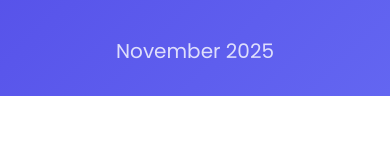
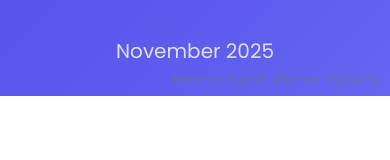
Before and after one commit to rajeshsharma88/wing-on-wheels, a plain HTML site: page index.html in a window 390 px wide. Shown: the part 340-500 px from the top of the page. Drawn offline with nearby package versions, Linux system fonts and the light colour scheme.

Commit message:
Add branding to slides for attribution
Added branding text to each slide for attribution.

```diff
--- a/index.html
+++ b/index.html
@@ -73,6 +73,21 @@
             to { opacity: 1; transform: translateY(0); }
         }
 
+        /* Branding at bottom right of slide */
+        .slide-branding {
+            position: absolute;
+            right: 35px;
+            bottom: 25px;
+            font-size: 0.93rem;
+            color: #64748b;
+            opacity: 0.75;
+            pointer-events: none;
+            z-index: 10;
+            font-style: italic;
+            letter-spacing: 0.1px;
+            text-align: right;
+        }
+
         /* Slide 1 - Title Slide */
         .title-slide {
             background: linear-gradient(135deg, var(--color-primary) 0%, var(--color-primary-light) 100%);
@@ -114,7 +129,6 @@
             transform: scale(1.1);
             fill-opacity: 0.3;
         }
-
 
         /* Standard slide header */
         .slide-header {
@@ -413,6 +427,11 @@
             .title-slide h2 { font-size: 1.5rem; }
             .slide-header h2 { font-size: 2rem; }
             .navigation { padding: 20px 40px; }
+            .slide-branding {
+                right: 18px;
+                bottom: 14px;
+                font-size: 0.85rem;
+            }
         }
 
         @media (max-width: 768px) {
@@ -423,6 +442,11 @@
             .title-slide h2 { font-size: 1.2rem; }
             .navigation { padding: 15px 20px; }
             .nav-button { padding: 10px 16px; font-size: 0.9rem; }
+            .slide-branding {
+                right: 10px;
+                bottom: 8px;
+                font-size: 0.75rem;
+            }
         }
     </style>
 </head>
@@ -440,6 +464,7 @@
                 <h1>Delhi/NCR Kids Ride-On Toys Market Analysis</h1>
                 <h2>Regional Market Intelligence &amp; Strategic Opportunities</h2>
                 <div class="date">November 2025</div>
+                <div class="slide-branding">Made by Rajesh Sharma" Digital IQ</div>
             </div>
 
             <!-- Slide 2: Delhi/NCR Market Overview -->
@@ -482,6 +507,7 @@
                         <div class="value">10-12% CAGR</div>
                     </div>
                 </div>
+                <div class="slide-branding">Made by Rajesh Sharma" Digital IQ</div>
             </div>
 
             <!-- Slide 3: Regional Breakdown -->
@@ -535,6 +561,7 @@
                         <li>Noida/Outer represents the largest sub-region by market share, driven by volume.</li>
                     </ul>
                 </div>
+                <div class="slide-branding">Made by Rajesh Sharma" Digital IQ</div>
             </div>
 
             <!-- Slide 4: Channel Distribution -->
@@ -554,6 +581,7 @@
                         <li>Hamleys holds a strategic advantage in NCR for premium, in-person retail experiences.</li>
                     </ul>
                 </div>
+                <div class="slide-branding">Made by Rajesh Sharma" Digital IQ</div>
             </div>
 
             <!-- Slide 5: Competitor Landscape -->
@@ -587,6 +615,7 @@
                         <li>A substantial 52% of the market remains fragmented and is ripe for disruption by new entrants.</li>
                     </ul>
                 </div>
+                <div class="slide-branding">Made by Rajesh Sharma" Digital IQ</div>
             </div>
 
             <!-- Slide 6: Price Segmentation -->
@@ -598,7 +627,7 @@
                 <div class="price-segments">
                     <div class="card segment-card"><h3>Budget</h3><div class="range">₹500-1,500</div><div class="share">18%</div><div class="players">Lower than national avg (25%)</div></div>
                     <div class="card segment-card"><h3>Mid-Range</h3><div class="range">₹1,500-4,000</div><div class="share">45%</div><div class="players">Consistent with national avg</div></div>
-                    <div class="card segment-card sweet-spot"><h3>Premium</h3><div class="range">₹4,000-7,000</div><div class="share">25%</div><div class="players">Higher than national avg (20%)</div><span class="sweet-spot-badge">REGIONAL SWEET SPOT</span></div>
+                    <div class="card segment-card sweet-spot"><h3>Premium</h3><div class="range">₹4,000-7,000</div><div class="share">25%</div><div class="players">Higher than national avg (20%)</div></div>
                     <div class="card segment-card"><h3>Super-Premium</h3><div class="range">₹7,000+</div><div class="share">12%</div><div class="players">Higher than national avg (10%)</div></div>
                 </div>
                  <div class="key-points">
@@ -608,6 +637,7 @@
                         <li>Gurugram leads with the highest concentration in the premium/super-premium categories.</li>
                     </ul>
                 </div>
+                <div class="slide-branding">Made by Rajesh Sharma" Digital IQ</div>
             </div>
 
             <!-- Slide 7: Seasonality -->
@@ -627,6 +657,7 @@
                         <li>Inventory planning is crucial; 40-50% of stock needs to be ready by September for the festive rush.</li>
                     </ul>
                 </div>
+                <div class="slide-branding">Made by Rajesh Sharma" Digital IQ</div>
             </div>
 
             <!-- Slide 8: Customer Profiles -->
@@ -662,6 +693,7 @@
                         <li>Gurugram consumers show 2-3x higher adoption of D2C channels compared to other sub-regions.</li>
                     </ul>
                 </div>
+                <div class="slide-branding">Made by Rajesh Sharma" Digital IQ</div>
             </div>
 
             <!-- Slide 9: Strategic Opportunities -->
@@ -688,6 +720,7 @@
                         <tr><td><b>5</b></td><td>Toy Rental Model</td><td>2% Share</td><td><b style="color:var(--color-accent);">35% (Fastest)</b></td><td>Subscription-based</td></tr>
                     </tbody>
                 </table>
+                <div class="slide-branding">Made by Rajesh Sharma" Digital IQ</div>
             </div>
 
             <!-- Slide 10: Action Plan & Roadmap -->
@@ -721,6 +754,7 @@
                         <li><b>Key Focus:</b> Gurugram for growth, Noida for volume, D2C for profitability. Diwali is the critical success window.</li>
                     </ul>
                 </div>
+                <div class="slide-branding">Made by Rajesh Sharma" Digital IQ</div>
             </div>
         </div>
 
```
